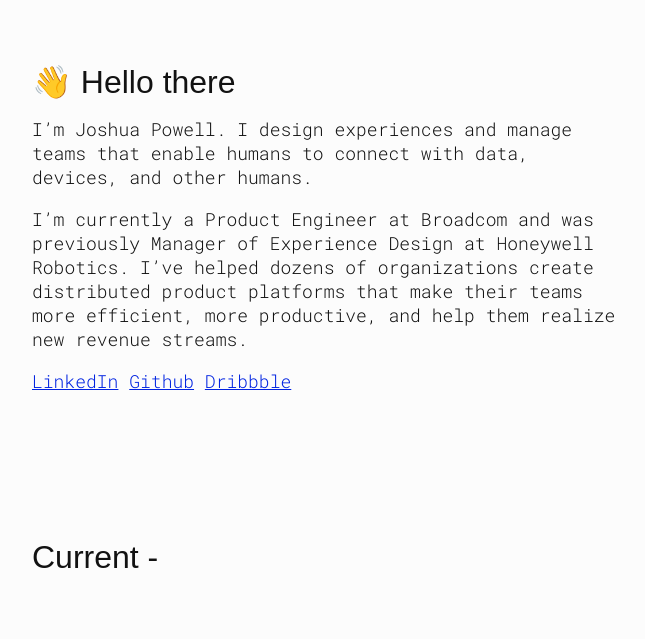
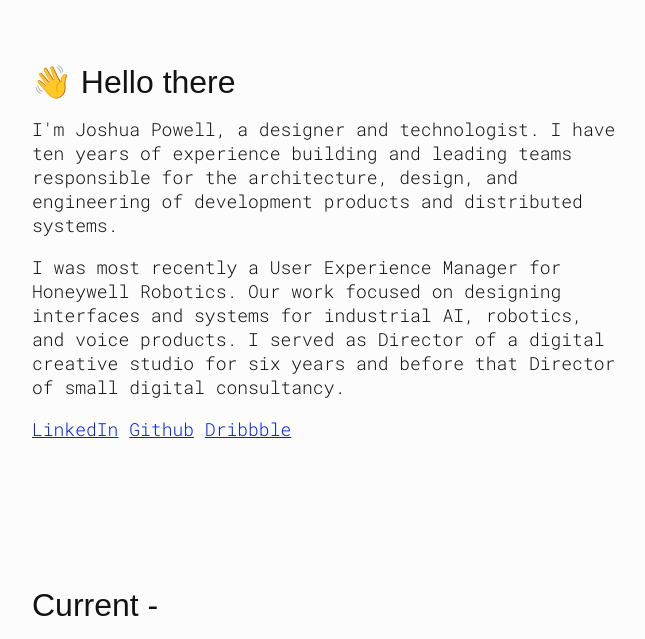
Before and after one commit to joshuapowell/www.joshuapowell.io, a Python web app: template app/templates/index.html in a window 1280 px wide. Shown: the part 84-723 px from the top of the page, without its empty margins (8-653 px from the left). Run offline with Jinja, Linux system fonts and the light colour scheme; the template is opened without the code that fills it, so the values that code supplies are empty; some web fonts are replaced.

Commit message:
Updated front page bio

```diff
--- a/app/templates/index.html
+++ b/app/templates/index.html
@@ -16,13 +16,14 @@
     <div class="row lead">
       <div class="col-xs-12 col-sm-12 col-md-6 col-lg-6">
         <p>
-          I’m Joshua Powell. I design experiences and manage teams that enable humans to connect with data, devices, and other humans.
+          I'm Joshua Powell, a designer and technologist. I have ten years of experience building and leading teams responsible for the architecture, design, and engineering of development products and distributed systems.
         </p>
         <p>
-          I’m currently a Product Engineer at Broadcom and was previously Manager of Experience Design at Honeywell Robotics. I’ve helped dozens of organizations create distributed product platforms that make their teams more efficient, more productive, and help them realize new revenue streams.
+          I was most recently a User Experience Manager for Honeywell Robotics. Our work focused on designing interfaces and systems for industrial AI, robotics, and voice products. I served as Director of a digital creative studio for six years and before that Director of small digital consultancy.
         </p>
         <p>
           <a href="https://www.linkedin.com/in/joshuaisaacpowell/" target="_blank" rel="noreferrer">LinkedIn</a> <a href="https://github.com/joshuapowell" target="_blank" rel="noreferrer">Github</a> <a href="https://dribbble.com/joshuapowell" target="_blank" rel="noreferrer">Dribbble</a>
+        </p>
       </div>
     </div>
   </header>
```
